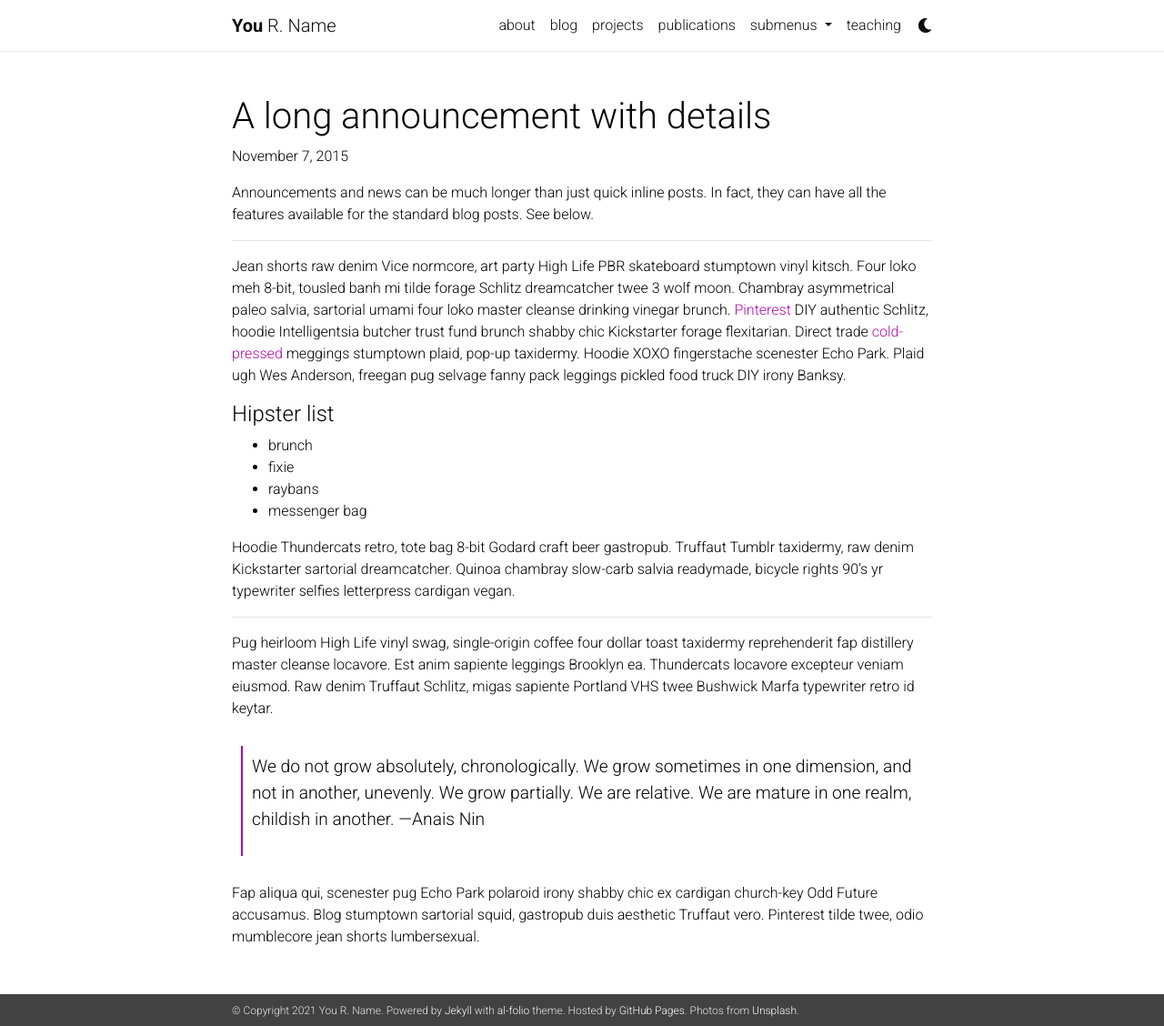
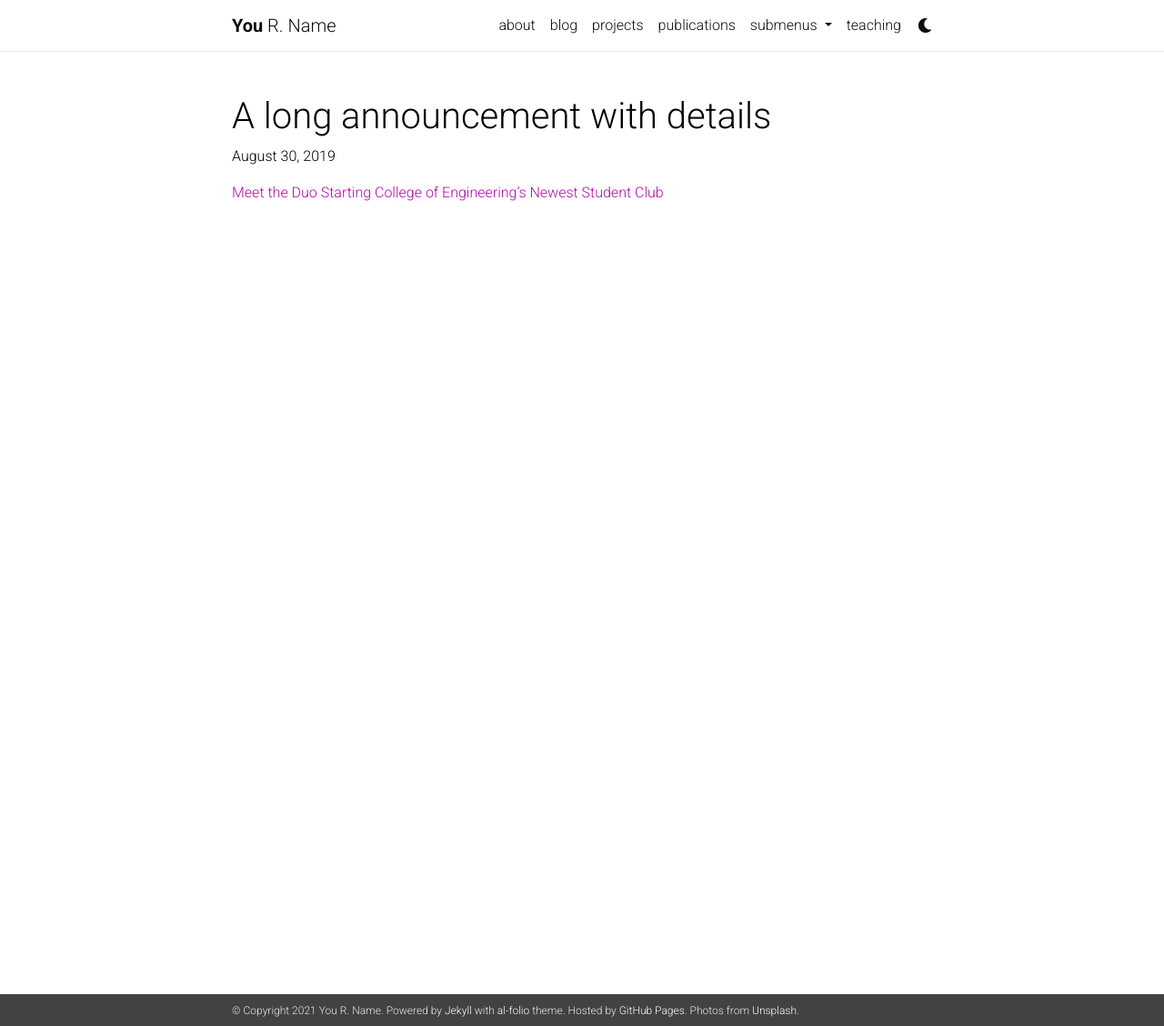
Before and after one commit to samantha/samantha.github.io, a Jekyll site: the page built from _news/announcement_2.md, in a window 1280 px wide and 1128 px high. Shown: the whole window at 91% size. Built offline with Jekyll 4.4.1, drawn with Linux system fonts in a browser that asks for light colours; nearby versions of some CDN libraries; comment, search, counter and statistics services are not loaded; a style sheet for code colours, icons or effects is not loaded.

```diff
--- a/_news/announcement_2.md
+++ b/_news/announcement_2.md
@@ -1,11 +1,14 @@
 ---
 layout: post
 title: A long announcement with details
-date: 2015-11-07 16:11:00-0400
-inline: false
+date: 2019-08-30 16:11:00-0400
+inline: true
 ---
 
-Announcements and news can be much longer than just quick inline posts. In fact, they can have all the features available for the standard blog posts. See below.
+<a href = "https://www.csulb.edu/college-of-engineering/article/meet-the-duo-starting-coes-newest-student-club">Meet the Duo Starting College of Engineering's Newest Student Club</a>
+
+
+<!--Announcements and news can be much longer than just quick inline posts. In fact, they can have all the features available for the standard blog posts. See below.
 
 ***
 
@@ -29,3 +32,4 @@ Pug heirloom High Life vinyl swag, single-origin coffee four dollar toast taxide
 > —Anais Nin
 
 Fap aliqua qui, scenester pug Echo Park polaroid irony shabby chic ex cardigan church-key Odd Future accusamus. Blog stumptown sartorial squid, gastropub duis aesthetic Truffaut vero. Pinterest tilde twee, odio mumblecore jean shorts lumbersexual.
+-->
```
Also changed, not shown: _news/announcement_1.md (+2 -2 lines), _news/announcement_3.md (+2 -2 lines), _news/culture_night.md (added, +7 -0 lines), _pages/about.md (+12 -7 lines), assets/img/sam_pic.png (added).
